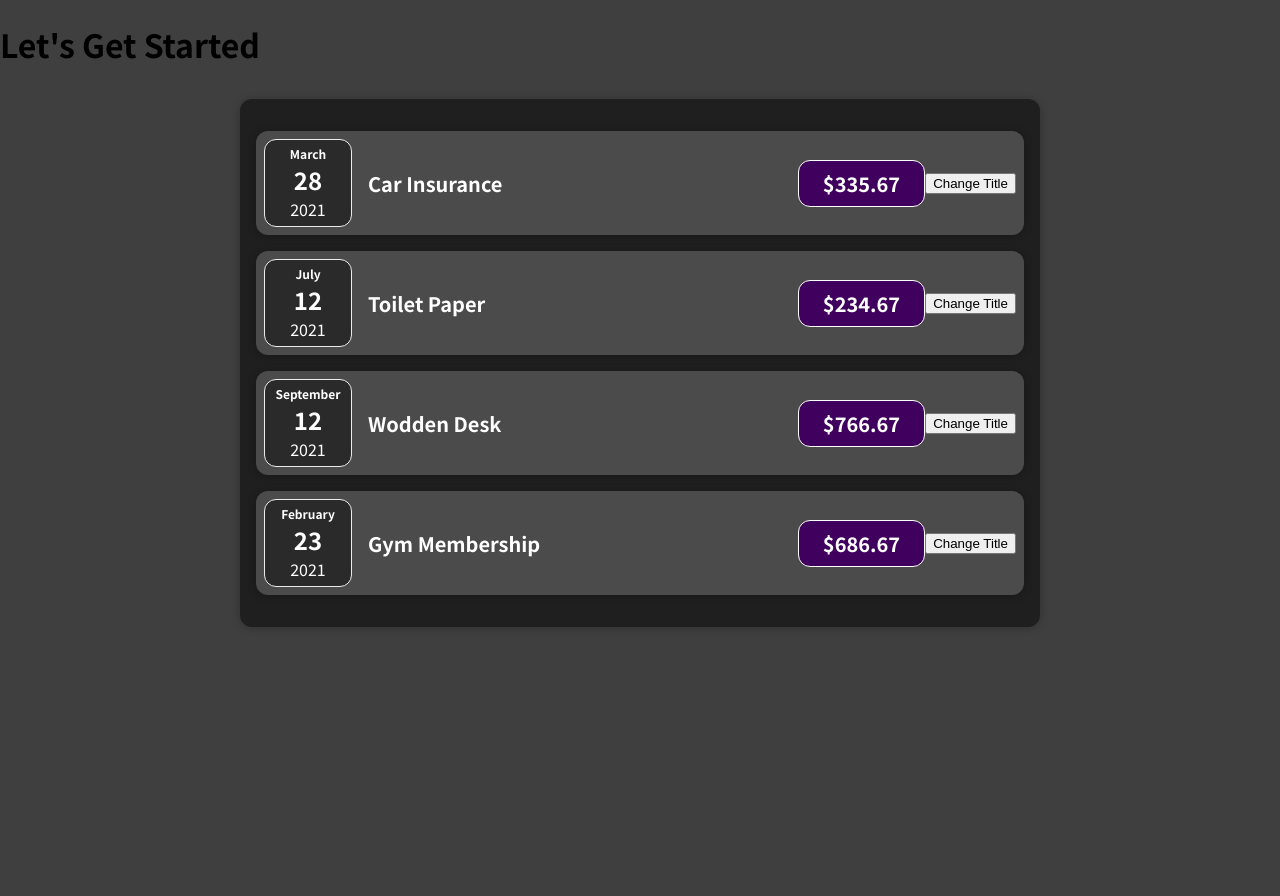
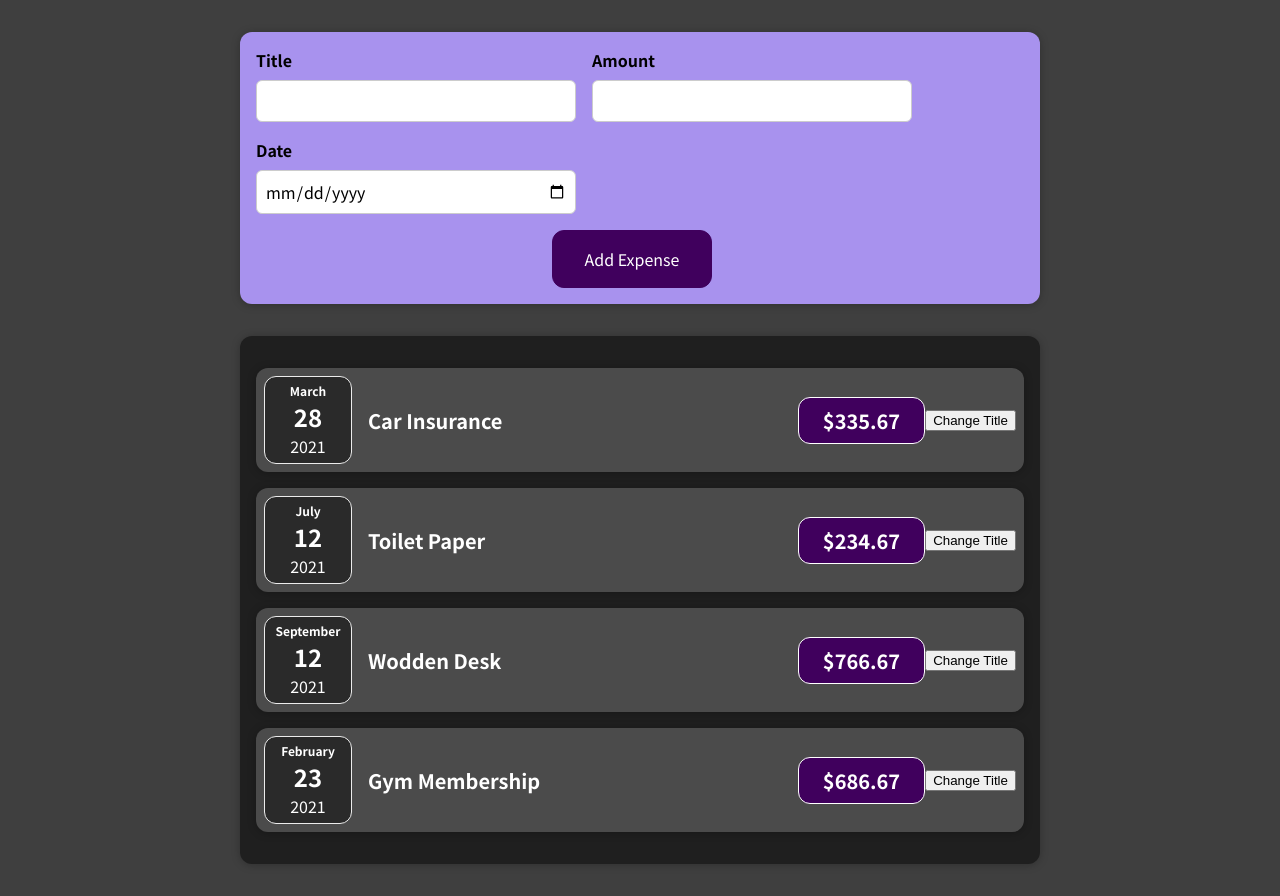
Before and after one commit to Addy-0001/react_learning, a React (Create React App) app: page / in a window 1280 px wide. Before the commit the page ends 800 px from the top, so only its background shows below. Built offline with nearby package versions, Linux system fonts and the light colour scheme.

Commit message:
added input form

```diff
--- a/src/App.js
+++ b/src/App.js
@@ -1,4 +1,5 @@
 import Expenses from "./components/Expenses/Expenses";
+import NewExpense from "./components/Expenses/NewExpense/NewExpense";
 
 function App() {
   const expenses = [
@@ -26,7 +27,7 @@
 
   return (
     <div>
-      <h1>Let's Get Started</h1>
+      <NewExpense />
       <Expenses items={expenses} />
     </div>
   )
--- /dev/null
+++ b/src/components/Expenses/NewExpense/ExpenseForm.css
@@ -0,0 +1,26 @@
+.new-expense__controls {
+  display: flex;
+  flex-wrap: wrap;
+  gap: 1rem;
+  margin-bottom: 1rem;
+  text-align: left;
+}
+
+.new-expense__control label {
+  font-weight: bold;
+  margin-bottom: 0.5rem;
+  display: block;
+}
+
+.new-expense__control input {
+  font: inherit;
+  padding: 0.5rem;
+  border-radius: 6px;
+  border: 1px solid #ccc;
+  width: 20rem;
+  max-width: 100%;
+}
+
+.new-expense__actions {
+  text-align: right;
+}
--- /dev/null
+++ b/src/components/Expenses/NewExpense/ExpenseForm.js
@@ -0,0 +1,29 @@
+import "./ExpenseForm.css";
+
+const ExpenseForm = () => {
+  return (
+    <form>
+      <div className="new-expense__controls">
+        <div className="new-expense__control">
+          <label>Title</label>
+          <input type="text" />
+        </div>
+
+        <div className="new-expense__control">
+          <label>Amount</label>
+          <input type="number" min="0.01" step="0.01" />
+        </div>
+
+        <div className="new-expense__control">
+          <label>Date</label>
+          <input type="date" min="2019-01-01" max="2022-12-31" />
+        </div>
+      </div>
+      <div className="new-expense__expense">
+        <button type="submit">Add Expense</button>
+      </div>
+    </form>
+  );
+};
+
+export default ExpenseForm;
--- /dev/null
+++ b/src/components/Expenses/NewExpense/NewExpense.css
@@ -0,0 +1,38 @@
+.new-expense {
+  background-color: #a892ee;
+  padding: 1rem;
+  margin: 2rem auto;
+  width: 50rem;
+  max-width: 95%;
+  border-radius: 12px;
+  text-align: center;
+  box-shadow: 0 1px 8px rgba(0, 0, 0, 0.25);
+}
+
+.new-expense button {
+  font: inherit;
+  cursor: pointer;
+  padding: 1rem 2rem;
+  border: 1px solid #40005d;
+  background-color: #40005d;
+  color: white;
+  border-radius: 12px;
+  margin-right: 1rem;
+}
+
+.new-expense button:hover,
+.new-expense button:active {
+  background-color: #510674;
+  border-color: #510674;
+}
+
+.new-expense button.alternative {
+  color: #220131;
+  border-color: transparent;
+  background-color: transparent;
+}
+
+.new-expense button.alternative:hover,
+.new-expense button.alternative:active {
+  background-color: #ddb3f8;
+}
--- /dev/null
+++ b/src/components/Expenses/NewExpense/NewExpense.js
@@ -0,0 +1,14 @@
+//This is for rendering a form where the users can input their data
+import './NewExpense.css'
+
+import ExpenseForm from './ExpenseForm'
+
+const NewExpense = () => {
+    return (
+        <div className='new-expense'>
+            <ExpenseForm />
+        </div>
+    )
+}
+
+export default NewExpense;
```
Also changed, not shown: src/components/Expenses/ExpenseItems.js (+4 -5 lines), 1 other file (tests, documents, lock files or other folders).
